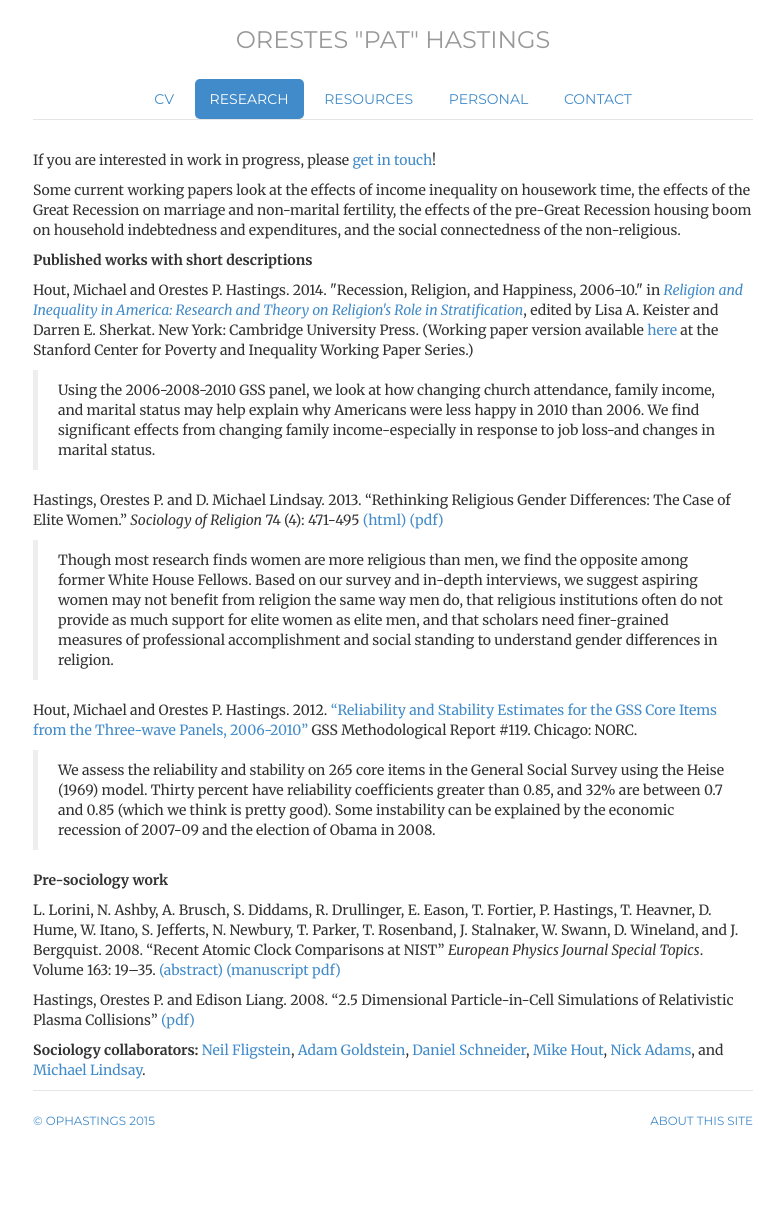
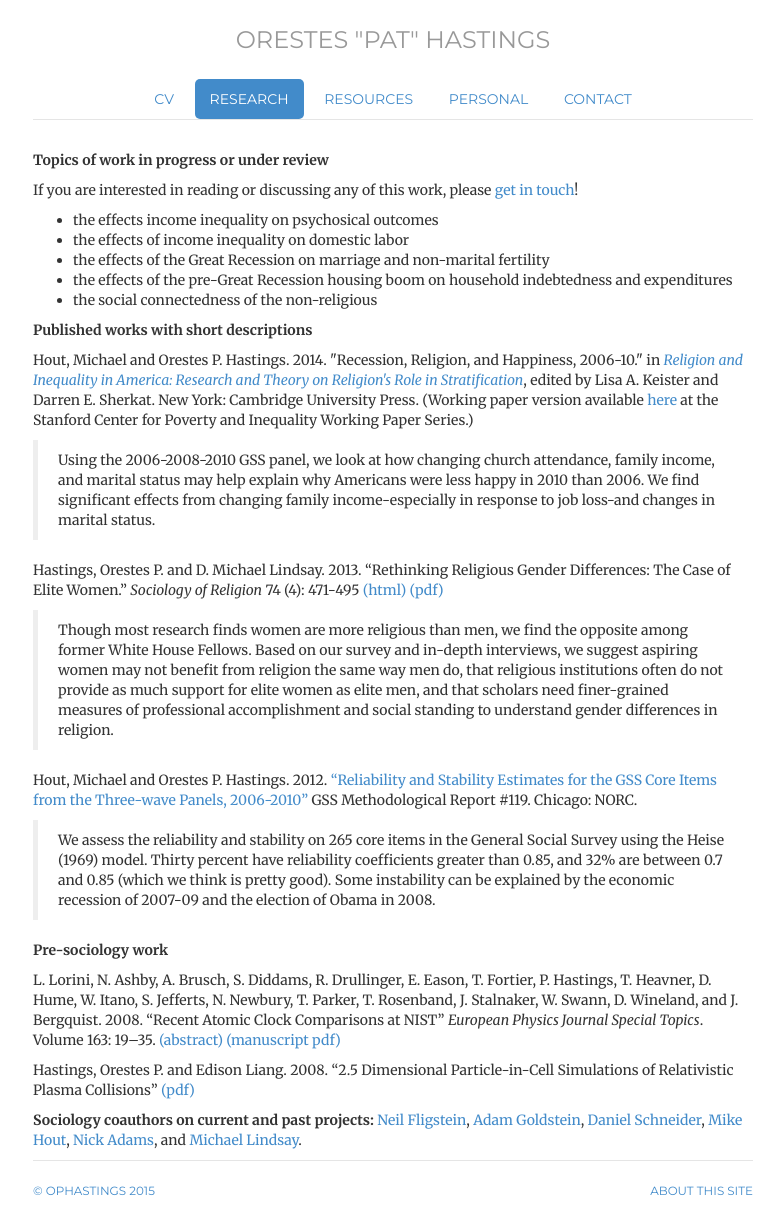
Before and after one commit to ophastings/ophastings.github.io, a Jekyll site: the page built from research/index.html, in a window 1280 px wide. Shown: the whole page, without its empty margins (247-1031 px from the left). Built offline with Jekyll 4.4.1, drawn with Linux system fonts in a browser that asks for light colours; comment, search, counter and statistics services are not loaded; before the commit the page ends 1140 px from its top, so only the background shows below that.

Commit message:
Update index.html

```diff
--- a/research/index.html
+++ b/research/index.html
@@ -9,12 +9,17 @@ contact: passive
 description: Research page of ophastings.com, the website of Orestes Hastings, a sociology PhD candidate at UC Berkeley
 ---
 
-<p>If you are interested in work in progress, please <a href="../contact">get in touch</a>! </p>
+<p><b>Topics of work in progress or under review</b></p>
 
-<p>Some current working papers look at the effects of income inequality on housework time,
-the effects of the Great Recession on marriage and non-marital fertility,
-the effects of the pre-Great Recession housing boom on
-household indebtedness and expenditures, and the social connectedness of the non-religious.</p>
+<p>If you are interested in reading or discussing any of this work, please <a href="../contact">get in touch</a>! </p>
+<ul>
+	<li>the effects income inequality on psychosical outcomes</li>
+	<li>the effects of income inequality on domestic labor </li>
+	<li>the effects of the Great Recession on marriage and non-marital fertility</li>
+	<li>the effects of the pre-Great Recession housing boom on
+		household indebtedness and expenditures</li>
+	<li>the social connectedness of the non-religious</li>
+</ul>
 
 <p><b>Published works with short descriptions</b></p>
 
@@ -34,7 +39,7 @@ household indebtedness and expenditures, and the social connectedness of the non
 
 <p>Hastings, Orestes P. and Edison Liang. 2008. “2.5 Dimensional Particle-in-Cell Simulations of Relativistic Plasma Collisions” <a title="http://arxiv.org/pdf/0803.1201.pdf" href="http://arxiv.org/pdf/0803.1201.pdf">(pdf)</a></p>
 
-<p><b>Sociology collaborators:</b>
+<p><b>Sociology coauthors on current and past projects:</b>
 	<a href="http://sociology.berkeley.edu/faculty/neil-fligstein">Neil Fligstein</a>,
 	<a href="http://scholar.harvard.edu/adamgoldstein">Adam Goldstein</a>,
 	<a href="http://sociology.berkeley.edu/faculty/daniel-schneider">Daniel Schneider</a>,
```
